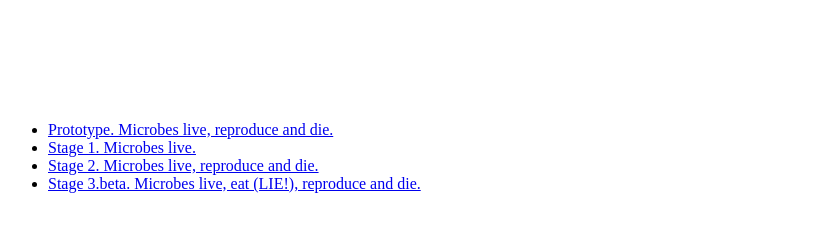
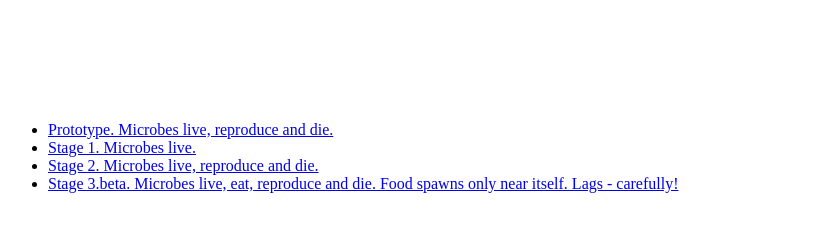
Before and after one commit to Artemnsk/dirtchamber, a plain HTML site: page index.html in a window 1280 px wide. Shown: the part 181-412 px from the top of the page, without its empty margins (0-816 px from the left). Drawn offline with nearby package versions, Linux system fonts and the light colour scheme.

Commit message:
description of stage 3 fix

```diff
--- a/index.html
+++ b/index.html
@@ -16,7 +16,7 @@
         <li><a href="prototype/index.html">Prototype. Microbes live, reproduce and die.</a></li>
         <li><a href="stage1/index.html">Stage 1. Microbes live.</a></li>
         <li><a href="stage2/index.html">Stage 2. Microbes live, reproduce and die.</a></li>
-        <li><a href="stage3/index.html">Stage 3.beta. Microbes live, eat (LIE!), reproduce and die.</a></li>
+        <li><a href="stage3/index.html">Stage 3.beta. Microbes live, eat, reproduce and die. Food spawns only near itself. Lags - carefully!</a></li>
     </ul>
 </div>
 <style>
```
